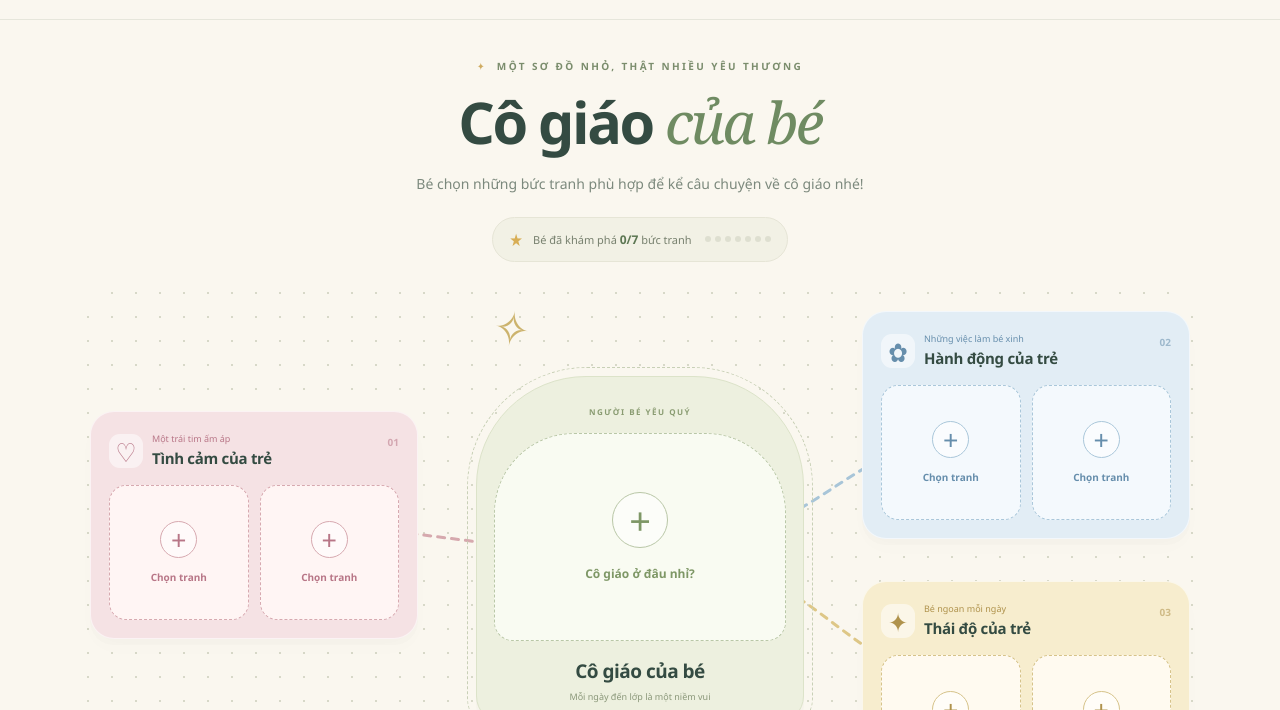
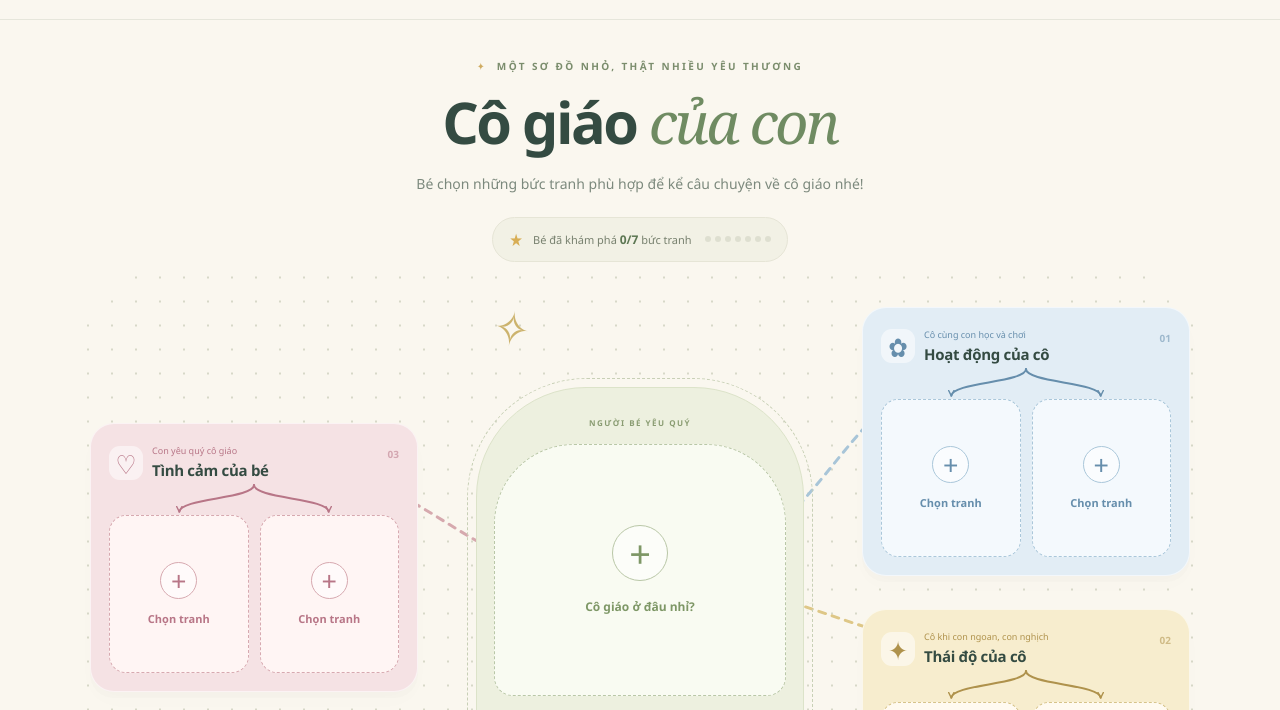
Before and after one commit to doanvanhiep/preschool-mindmap-game, a plain HTML site: page index.html in a window 1280 px wide. Shown: the part 75-785 px from the top of the page. Drawn offline with Linux system fonts and the light colour scheme.

Commit message:
Use supplied teacher images and split branch arrows

```diff
--- a/index.html
+++ b/index.html
@@ -4,8 +4,8 @@
   <meta charset="utf-8">
   <meta name="viewport" content="width=device-width, initial-scale=1">
   <meta name="theme-color" content="#faf7ef">
-  <meta name="description" content="Cùng bé khám phá tình cảm, hành động và thái độ dành cho cô giáo qua trò chơi sơ đồ tư duy.">
-  <title>Cô giáo của bé · Vườn nhỏ học vui</title>
+  <meta name="description" content="Cùng con khám phá hoạt động, thái độ của cô giáo và tình cảm của bé qua trò chơi sơ đồ tư duy.">
+  <title>Cô giáo của con · Vườn nhỏ học vui</title>
   <link rel="icon" href="assets/images/flower.svg" type="image/svg+xml">
   <link rel="stylesheet" href="css/style.css">
   <script defer src="js/game-data.js"></script>
@@ -27,7 +27,7 @@
   <main>
     <section class="intro" aria-labelledby="game-title">
       <p class="eyebrow"><span aria-hidden="true">✦</span> MỘT SƠ ĐỒ NHỎ, THẬT NHIỀU YÊU THƯƠNG</p>
-      <h1 id="game-title">Cô giáo <em>của bé</em></h1>
+      <h1 id="game-title">Cô giáo <em>của con</em></h1>
       <p class="intro-description">Bé chọn những bức tranh phù hợp để kể câu chuyện về cô giáo nhé!</p>
       <div class="progress-pill" role="group" aria-label="Tiến độ trò chơi"><span class="progress-star" aria-hidden="true">★</span><span id="progress-text">Bé đã khám phá <strong>0/7</strong> bức tranh</span><span class="progress-dots" id="progress-dots" aria-hidden="true"></span></div>
     </section>
@@ -41,7 +41,7 @@
       <div class="central-node" id="central-node">
         <span class="central-kicker">NGƯỜI BÉ YÊU QUÝ</span>
         <div id="central-slot"></div>
-        <h2>Cô giáo của bé</h2>
+        <h2>Cô giáo của con</h2>
         <p>Mỗi ngày đến lớp là một niềm vui</p>
       </div>
       <div id="branches" class="branches"></div>
--- a/js/game-data.js
+++ b/js/game-data.js
@@ -1,17 +1,18 @@
 (function (global) {
   'use strict';
-  const image = (group, id, description, isCorrect) => ({ id, src: `assets/images/${group}/${id}.svg`, description, isCorrect });
+  const image = (group, id, description, isCorrect, extension = 'jpg') => ({ id, src: `assets/images/${group}/${id}.${extension}`, description, isCorrect });
   const data = {
-    title: 'Cô giáo của bé',
+    title: 'Cô giáo của con',
+    contentVersion: 2,
     central: {
-      id: 'central', title: 'Cô giáo của bé', question: 'Ai là cô giáo cùng bé học và chơi mỗi ngày?',
+      id: 'central', title: 'Cô giáo của con', question: 'Con hãy chọn bức ảnh cô giáo của mình nhé!',
       slots: ['central'],
-      options: [image('central', 'doctor', 'Bác sĩ', false), image('central', 'teacher', 'Cô giáo', true), image('central', 'chef', 'Đầu bếp', false)]
+      options: [image('central', 'tt1s', 'Ông', false, 'png'), image('central', 'ttd', 'Cô giáo của con', true), image('central', 'tt2s', 'Bà', false, 'png')]
     },
     branches: [
-      { id: 'emotion', title: 'Tình cảm của trẻ', shortTitle: 'Một trái tim ấm áp', icon: '♡', number: '01', question: 'Bé có những tình cảm nào dành cho cô giáo?', slots: ['emotion-1', 'emotion-2'], options: [image('emotion', 'love', 'Yêu quý cô', true), image('emotion', 'toys', 'Thích đồ chơi', false), image('emotion', 'gratitude', 'Biết ơn cô', true)] },
-      { id: 'action', title: 'Hành động của trẻ', shortTitle: 'Những việc làm bé xinh', icon: '✿', number: '02', question: 'Bé làm gì để thể hiện sự quan tâm đến cô giáo?', slots: ['action-1', 'action-2'], options: [image('action', 'help', 'Giúp cô cất đồ chơi', true), image('action', 'greeting', 'Chào cô', true), image('action', 'football', 'Đá bóng', false)] },
-      { id: 'attitude', title: 'Thái độ của trẻ', shortTitle: 'Bé ngoan mỗi ngày', icon: '✦', number: '03', question: 'Khi ở bên cô giáo, bé nên có thái độ như thế nào?', slots: ['attitude-1', 'attitude-2'], options: [image('attitude', 'chatting', 'Nói chuyện khi cô giảng', false), image('attitude', 'listening', 'Chăm chú nghe cô', true), image('attitude', 'respect', 'Lễ phép với cô', true)] }
+      { id: 'action', title: 'Hoạt động của cô', shortTitle: 'Cô cùng con học và chơi', icon: '✿', number: '01', question: 'Những bức tranh nào thể hiện cô đang dạy học và tổ chức hoạt động cho các con?', slots: ['action-1', 'action-2'], options: [image('action', 'hdcc1d', 'Cô dạy con học', true), image('action', 'hdccs', 'Cô ngồi viết bài', false), image('action', 'hdcc2d', 'Cô tổ chức hoạt động', true)] },
+      { id: 'attitude', title: 'Thái độ của cô', shortTitle: 'Cô khi con ngoan, con nghịch', icon: '✦', number: '02', question: 'Theo bộ tranh, cô có thái độ như thế nào khi con ngoan và khi con nghịch?', slots: ['attitude-1', 'attitude-2'], options: [image('attitude', 'tdccs', 'Cô đánh trẻ', false), image('attitude', 'tdcc1d', 'Cô nhắc nhở khi con nghịch', true), image('attitude', 'tdcc2d', 'Cô yêu thương khi con ngoan', true)] },
+      { id: 'emotion', title: 'Tình cảm của bé', shortTitle: 'Con yêu quý cô giáo', icon: '♡', number: '03', question: 'Những bức tranh nào thể hiện tình cảm yêu quý, biết ơn của bé dành cho cô?', slots: ['emotion-1', 'emotion-2'], options: [image('emotion', 'tcct1d', 'Bé yêu quý cô', true), image('emotion', 'tccts', 'Bé giận dỗi với cô', false), image('emotion', 'tcct2d', 'Bé tặng hoa cảm ơn cô', true)] }
     ]
   };
   const groups = [data.central, ...data.branches];
--- a/js/game.js
+++ b/js/game.js
@@ -81,7 +81,23 @@
       const number = document.createElement('span'); number.className = 'branch-number'; number.textContent = branch.number; number.setAttribute('aria-hidden', 'true');
       titles.append(subtitle, title); heading.append(icon, titles, number);
       const slots = document.createElement('div'); slots.className = 'branch-slots'; slots.append(...branch.slots.map(createSlot));
-      section.append(heading, slots); return section;
+      const connectors = document.createElementNS('http://www.w3.org/2000/svg', 'svg');
+      connectors.classList.add('branch-connectors');
+      connectors.setAttribute('aria-hidden', 'true');
+      const defs = document.createElementNS(connectors.namespaceURI, 'defs');
+      const marker = document.createElementNS(connectors.namespaceURI, 'marker');
+      marker.id = `arrow-${branch.id}`;
+      Object.entries({ viewBox: '0 0 10 10', refX: '9', refY: '5', markerWidth: '7', markerHeight: '7', orient: 'auto', markerUnits: 'userSpaceOnUse' }).forEach(([name, value]) => marker.setAttribute(name, value));
+      const tip = document.createElementNS(connectors.namespaceURI, 'path');
+      tip.setAttribute('d', 'M 1 1 L 9 5 L 1 9'); tip.classList.add('arrow-tip');
+      marker.append(tip); defs.append(marker); connectors.append(defs);
+      branch.slots.forEach(slotId => {
+        const path = document.createElementNS(connectors.namespaceURI, 'path');
+        path.dataset.targetSlot = slotId;
+        path.setAttribute('marker-end', `url(#arrow-${branch.id})`);
+        connectors.append(path);
+      });
+      section.append(connectors, heading, slots); return section;
     }));
     $('progress-text').replaceChildren(document.createTextNode('Bé đã khám phá '));
     const strong = document.createElement('strong'); strong.textContent = `${state.progress}/7`;
@@ -97,17 +113,30 @@
     const y1 = central.top - board.top + central.height / 2;
     $('connections').setAttribute('viewBox', `0 0 ${board.width} ${board.height}`);
     data.branches.forEach(branch => {
-      const rect = document.querySelector(`.branch-${branch.id}`).getBoundingClientRect();
+      const section = document.querySelector(`.branch-${branch.id}`);
+      const rect = section.getBoundingClientRect();
+      const heading = section.querySelector('.branch-heading').getBoundingClientRect();
       let x2, y2, path;
       if (mobile) {
-        x2 = 16; y2 = rect.top - board.top + 40;
+        x2 = 16; y2 = heading.top - board.top + heading.height / 2;
         path = `M ${x1} ${y1} H ${x2} V ${y2} H ${rect.left - board.left + 10}`;
       } else {
-        x2 = rect.left - board.left + rect.width / 2; y2 = rect.top - board.top + rect.height / 2;
+        x2 = rect.left - board.left + rect.width / 2; y2 = heading.top - board.top + heading.height / 2;
         const bend = (x1 + x2) / 2;
         path = `M ${x1} ${y1} C ${bend} ${y1}, ${bend} ${y2}, ${x2} ${y2}`;
       }
       $('connections').querySelector(`[data-branch="${branch.id}"]`).setAttribute('d', path);
+      const connectors = section.querySelector('.branch-connectors');
+      connectors.setAttribute('viewBox', `0 0 ${rect.width} ${rect.height}`);
+      const startX = heading.left - rect.left + heading.width / 2;
+      const startY = heading.bottom - rect.top + 3;
+      branch.slots.forEach(slotId => {
+        const target = section.querySelector(`[data-slot="${slotId}"]`).getBoundingClientRect();
+        const targetX = target.left - rect.left + target.width / 2;
+        const targetY = target.top - rect.top - 4;
+        const middleY = startY + (targetY - startY) / 2;
+        connectors.querySelector(`[data-target-slot="${slotId}"]`).setAttribute('d', `M ${startX} ${startY} C ${startX} ${middleY}, ${targetX} ${middleY}, ${targetX} ${targetY}`);
+      });
     });
   }
   function showDialog(name) {
--- a/js/storage.js
+++ b/js/storage.js
@@ -3,10 +3,10 @@
   const data = global.MindMapData;
   const KEY = 'preschool_mindmap_game_v1';
   function createInitialState() {
-    return { version: 1, slots: Object.fromEntries(data.slotIds.map(id => [id, { imageId: null, completed: false }])), activeSlot: null, modal: null, progress: 0, completed: false };
+    return { version: 1, contentVersion: data.contentVersion, slots: Object.fromEntries(data.slotIds.map(id => [id, { imageId: null, completed: false }])), activeSlot: null, modal: null, progress: 0, completed: false };
   }
   function validateState(state) {
-    if (!state || typeof state !== 'object' || state.version !== 1 || !state.slots || typeof state.slots !== 'object' || Array.isArray(state.slots)) return false;
+    if (!state || typeof state !== 'object' || state.version !== 1 || state.contentVersion !== data.contentVersion || !state.slots || typeof state.slots !== 'object' || Array.isArray(state.slots)) return false;
     if (Object.keys(state.slots).length !== data.slotIds.length) return false;
     let progress = 0;
     for (const group of data.groups) {
```
Also changed, not shown: assets/images/action/hdcc1d.jpg (added), assets/images/action/hdcc2d.jpg (added), assets/images/action/hdccs.jpg (added), assets/images/attitude/tdcc1d.jpg (added), assets/images/attitude/tdcc2d.jpg (added), assets/images/attitude/tdccs.jpg (added), assets/images/central/tt1s.png (added), assets/images/central/tt2s.png (added), assets/images/central/ttd.jpg (added), assets/images/emotion/tcct1d.jpg (added), assets/images/emotion/tcct2d.jpg (added), assets/images/emotion/tccts.jpg (added), css/style.css, 2 other files.
